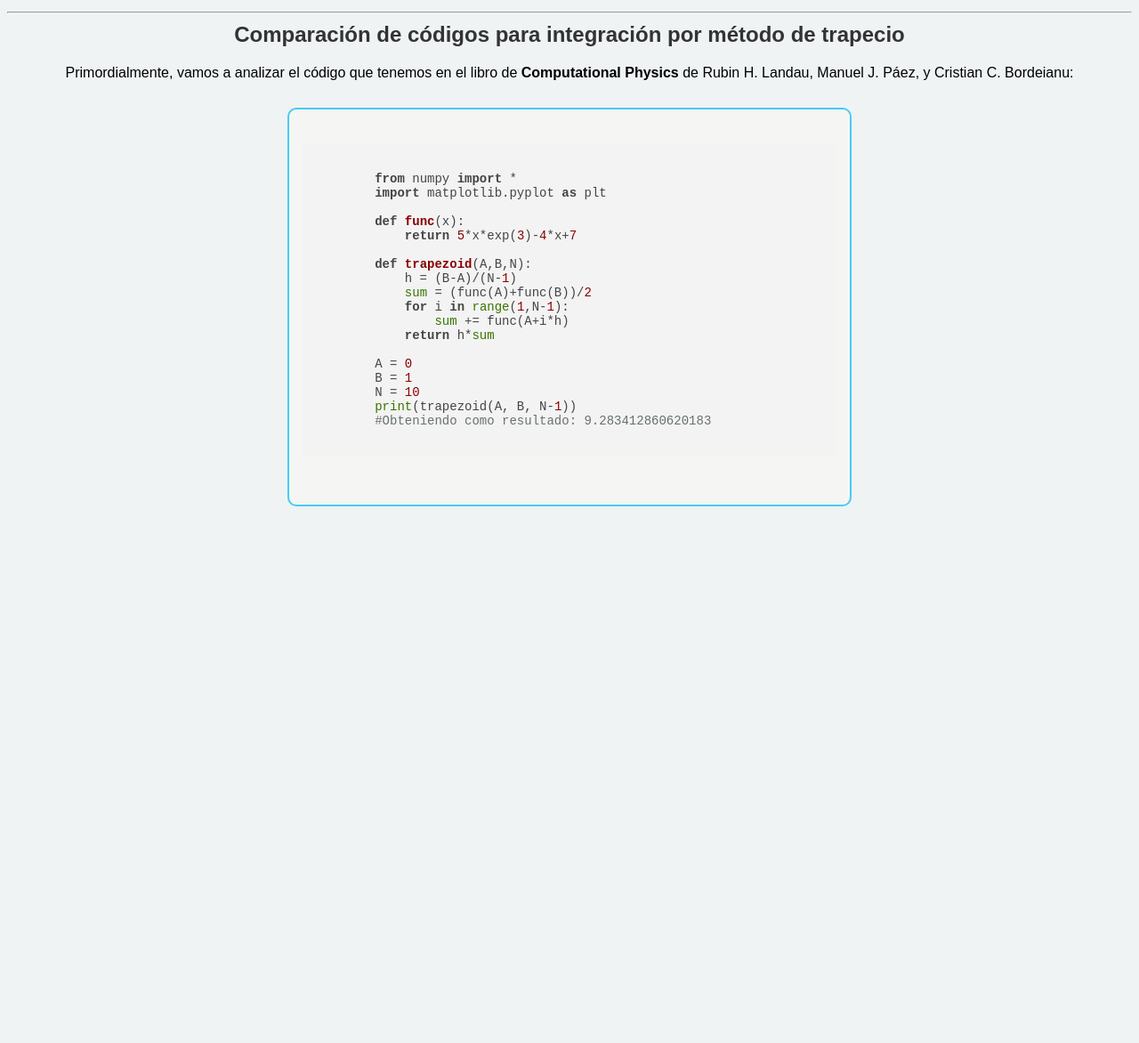
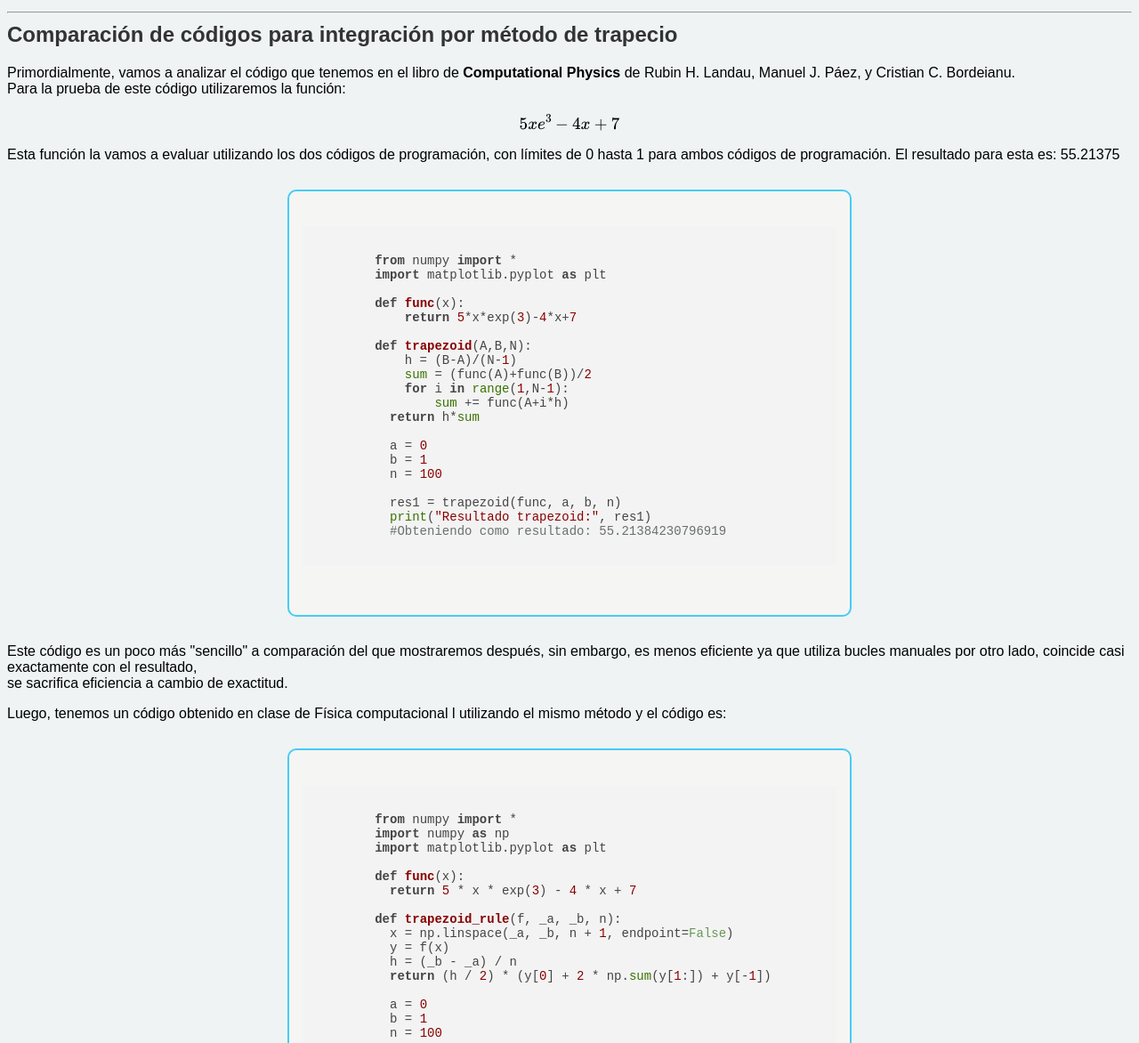
Before and after one commit to DeftWallout/compulabs.github.io, a plain HTML site: page index.html in a window 1280 px wide. Shown: the part 101-1273 px from the top of the page at 89% size. Before the commit the page ends 800 px from the top, so only its background shows below. Drawn offline with nearby package versions, Linux system fonts and the light colour scheme.

Commit message:
Update index.html

```diff
--- a/index.html
+++ b/index.html
@@ -6,13 +6,13 @@
         body {
       font-family: Arial, sans-serif;
       background-color: #eff3f4;
-      text-align: center;
+      text-align: left;
         }
 
         h2 {
       color: #333;
       margin-top: 10px;
-      text-align: center;
+      text-align: left;
         }
         .code-box {
           background-color: #f7f6f3d6;
@@ -29,6 +29,8 @@
       </style>
       <link rel="stylesheet"
       href="https://cdnjs.cloudflare.com/ajax/libs/highlight.js/11.8.0/styles/default.min.css">
+      <script src="https://polyfill.io/v3/polyfill.min.js?features=es6"></script>
+      <script id="MathJax-script" async src="https://cdn.jsdelivr.net/npm/mathjax@3/es5/tex-mml-chtml.js"></script>
 
 </head>
 <body>
@@ -38,7 +40,12 @@
     dos textos: -->
     <hr>
     <h2 >Comparación de códigos para integración por método de trapecio</h2>
-    <p>Primordialmente, vamos a analizar el código que tenemos en el libro de <strong>Computational Physics</strong> de Rubin H. Landau, Manuel J. Páez, y Cristian C. Bordeianu:  </p>
+    <p>Primordialmente, vamos a analizar el código que tenemos en el libro de <strong>Computational Physics</strong> de Rubin H. Landau, Manuel J. Páez, y Cristian C. Bordeianu.<br>
+       Para la prueba de este código utilizaremos la función: </p>
+    <div style="text-align:center;">
+        \[ 5x e^3 - 4x + 7 \]
+    </div>
+    <p>Esta función la vamos a evaluar utilizando los dos códigos de programación, con límites de 0 hasta 1 para ambos códigos de programación. El resultado para esta es: 55.21375 </p>
     <div class="code-box">
     <pre>
         <code class="language-python">
@@ -53,17 +60,54 @@
             sum = (func(A)+func(B))/2
             for i in range(1,N-1):
                 sum += func(A+i*h)
-            return h*sum
+          return h*sum
 
-        A = 0
-        B = 1
-        N = 10
-        print(trapezoid(A, B, N-1))
-        #Obteniendo como resultado: 9.283412860620183
+          a = 0
+          b = 1
+          n = 100
+
+          res1 = trapezoid(func, a, b, n)
+          print("Resultado trapezoid:", res1)
+          #Obteniendo como resultado: 55.21384230796919
         </code>
         </pre>
     </div>
     <script src="https://cdnjs.cloudflare.com/ajax/libs/highlight.js/11.8.0/highlight.min.js"></script>
     <script>hljs.highlightAll();</script>
+    <p>Este código es un poco más "sencillo" a comparación del que mostraremos después, sin embargo, es menos eficiente ya que utiliza bucles manuales
+    por otro lado, coincide casi exactamente con el resultado, <br>
+     se sacrifica eficiencia a cambio de exactitud.</p>
+     <p>Luego, tenemos un código obtenido en clase de Física computacional l utilizando el mismo método y el código es:</p>
+    <div class="code-box">
+    <pre>
+      <code class="language-python">
+        from numpy import *
+        import numpy as np
+        import matplotlib.pyplot as plt
+
+        def func(x):
+          return 5 * x * exp(3) - 4 * x + 7
+
+        def trapezoid_rule(f, _a, _b, n):
+          x = np.linspace(_a, _b, n + 1, endpoint=False)
+          y = f(x)
+          h = (_b - _a) / n
+          return (h / 2) * (y[0] + 2 * np.sum(y[1:]) + y[-1])
+
+          a = 0
+          b = 1
+          n = 100
+
+
+          res2= trapezoid_rule(func, a, b, n)
+
+          print("Resultado trapezoid_rule:", res2)
+          #Obteniendo como resultado: 55.7612070832956
+      </code>
+    </pre>
+    </div>
+    <script src="https://cdnjs.cloudflare.com/ajax/libs/highlight.js/11.8.0/highlight.min.js"></script>
+    <script>hljs.highlightAll();</script>
+    <p>Como podemos notar, para este caso este código es más eficiente ya que usa operaciones vectorizadas, sin embargo, aquí pasa al revés, se sacrifica exactitud por eficiencia.</p>
 </body>
 </html>
```
